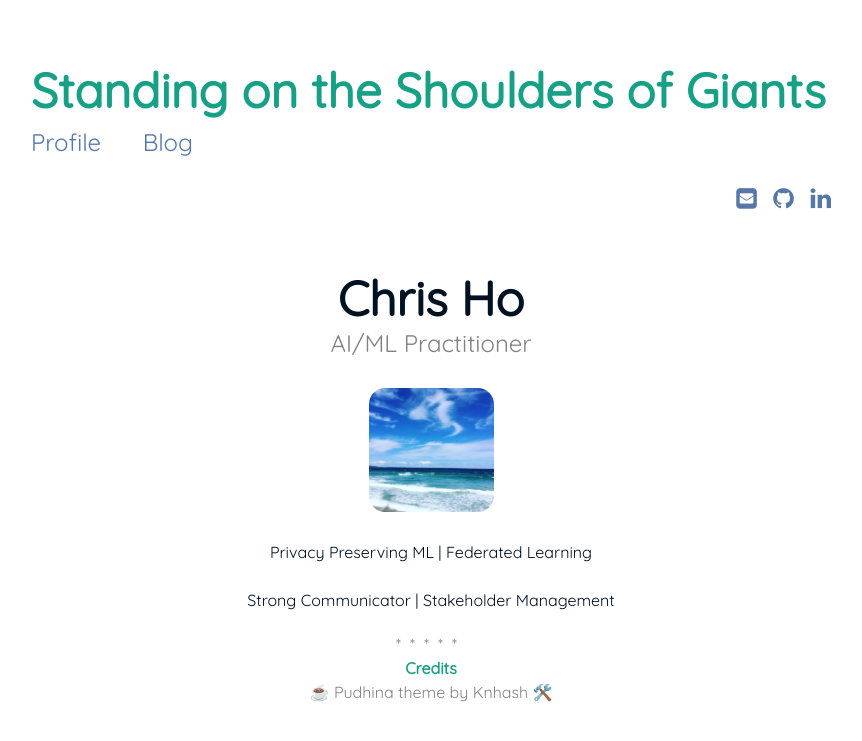
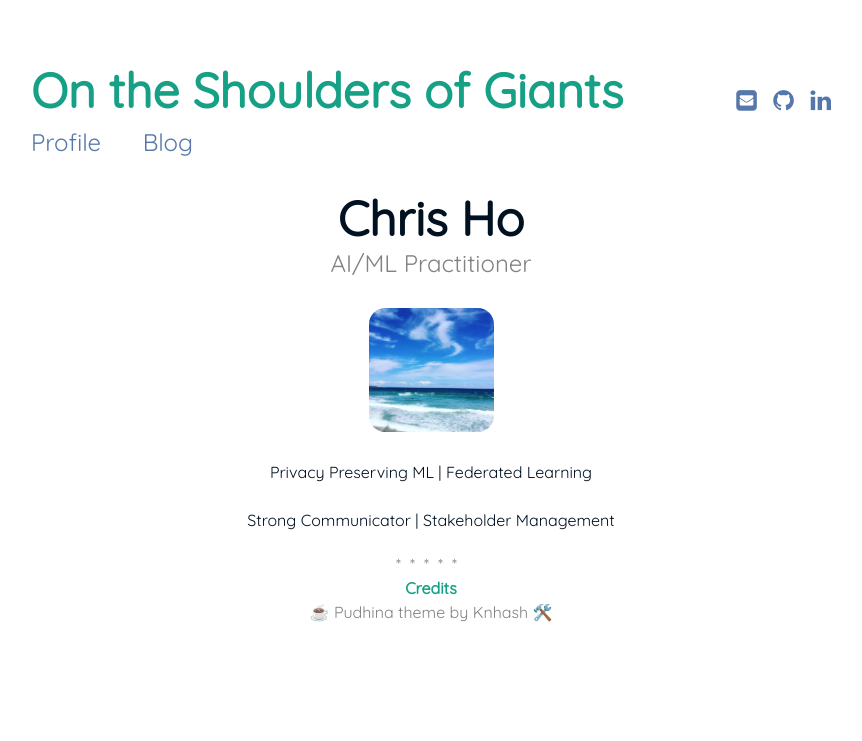
Before and after one commit to hozhenhao/hozhenhao.github.io, a Jekyll site: the page built from index.md, in a window 1280 px wide. Shown: the top 741 px of the page, without its empty margins (209-1071 px from the left). Built offline with Jekyll 4.4.1, drawn with Linux system fonts in a browser that asks for light colours.

Commit message:
change title of the website

```diff
--- a/_config.yml
+++ b/_config.yml
@@ -1,5 +1,5 @@
 # Site settings
-title: Standing on the Shoulders of Giants
+title: On the Shoulders of Giants
 description: >
   xxx xxxxx xxxx xxxx xxxx xxx
 
```
